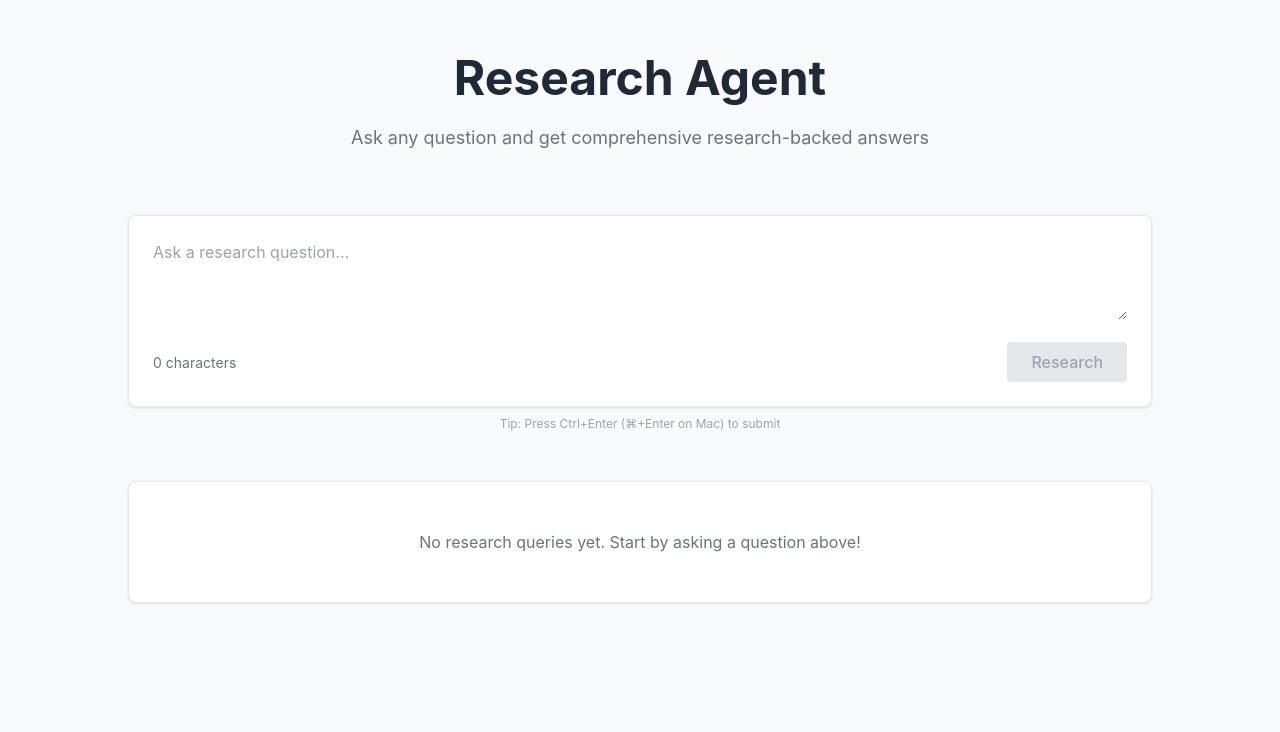
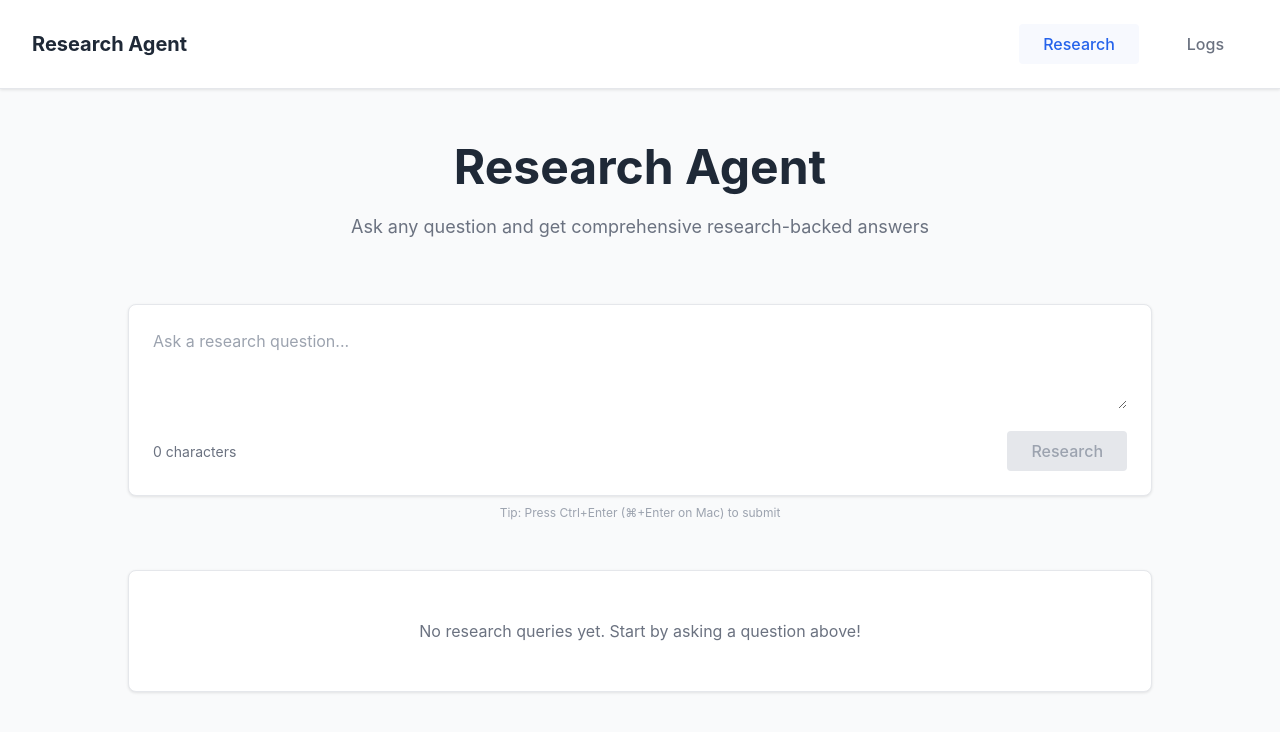
Before and after one commit to mhylle/research-agent, an Angular app in the folder client/: page / in a window 1280 px wide. Shown: the top 732 px of the page. Built offline with nearby package versions, Linux system fonts and the light colour scheme.

Commit message:
feat: add AppHeaderComponent with navigation
- Header with title and navigation links
- Research and Logs links with active states
- RouterModule integration
- Updated AppComponent to include header

```diff
--- a/client/src/app/app.ts
+++ b/client/src/app/app.ts
@@ -1,11 +1,15 @@
 import { Component } from '@angular/core';
 import { RouterOutlet } from '@angular/router';
+import { AppHeaderComponent } from './shared/components/app-header/app-header';
 
 @Component({
   selector: 'app-root',
   standalone: true,
-  imports: [RouterOutlet],
-  template: '<router-outlet />',
+  imports: [RouterOutlet, AppHeaderComponent],
+  template: `
+    <app-header />
+    <router-outlet />
+  `,
   styles: []
 })
 export class AppComponent {}
--- /dev/null
+++ b/client/src/app/shared/components/app-header/app-header.html
@@ -0,0 +1,22 @@
+<header class="app-header">
+  <h1 class="app-header__title">
+    <a routerLink="/" class="app-header__logo">Research Agent</a>
+  </h1>
+  <nav class="app-header__nav">
+    <a
+      routerLink="/"
+      routerLinkActive="app-header__link--active"
+      [routerLinkActiveOptions]="{exact: true}"
+      class="app-header__link"
+    >
+      Research
+    </a>
+    <a
+      routerLink="/logs"
+      routerLinkActive="app-header__link--active"
+      class="app-header__link"
+    >
+      Logs
+    </a>
+  </nav>
+</header>
--- /dev/null
+++ b/client/src/app/shared/components/app-header/app-header.scss
@@ -0,0 +1,49 @@
+@use '../../../../styles/variables' as *;
+@use '../../../../styles/mixins' as *;
+
+.app-header {
+  @include flex-between;
+  padding: $spacing-md $spacing-lg;
+  background: $bg-primary;
+  border-bottom: 1px solid $border;
+  box-shadow: $shadow-sm;
+
+  &__title {
+    margin: 0;
+    font-size: $font-size-xl;
+    font-weight: $font-bold;
+  }
+
+  &__logo {
+    color: $text-primary;
+    text-decoration: none;
+
+    &:hover {
+      color: $primary;
+    }
+  }
+
+  &__nav {
+    display: flex;
+    gap: $spacing-md;
+  }
+
+  &__link {
+    padding: $spacing-xs $spacing-md;
+    color: $text-secondary;
+    text-decoration: none;
+    font-weight: $font-medium;
+    border-radius: $border-radius-sm;
+    transition: all $transition-fast;
+
+    &:hover {
+      color: $primary;
+      background: $bg-secondary;
+    }
+
+    &--active {
+      color: $primary;
+      background: lighten($primary, 45%);
+    }
+  }
+}
--- /dev/null
+++ b/client/src/app/shared/components/app-header/app-header.ts
@@ -0,0 +1,11 @@
+import { Component } from '@angular/core';
+import { RouterModule } from '@angular/router';
+
+@Component({
+  selector: 'app-header',
+  standalone: true,
+  imports: [RouterModule],
+  templateUrl: './app-header.html',
+  styleUrls: ['./app-header.scss']
+})
+export class AppHeaderComponent {}
```
Also changed, not shown: 1 other file (tests, documents, lock files or other folders).
